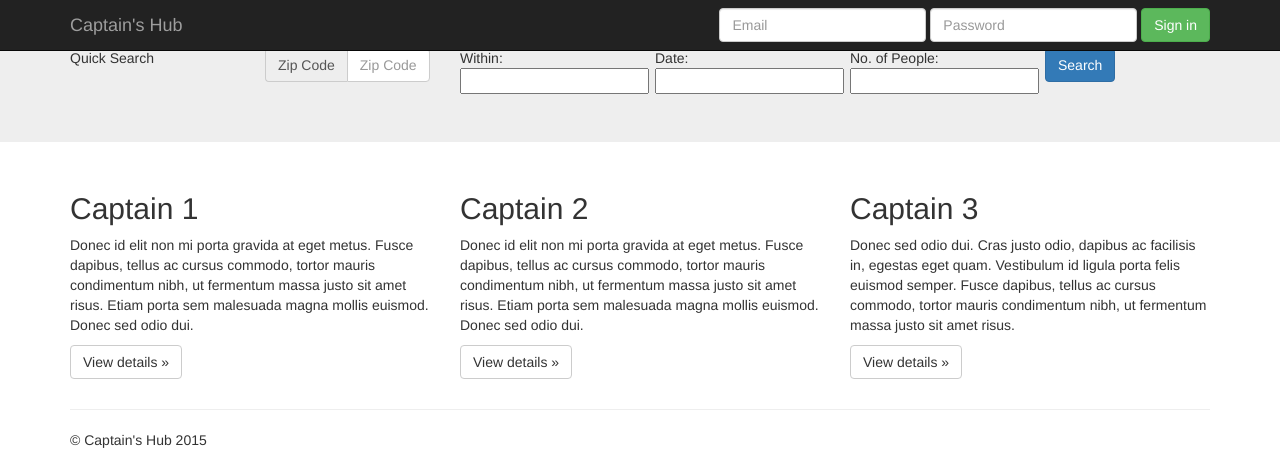
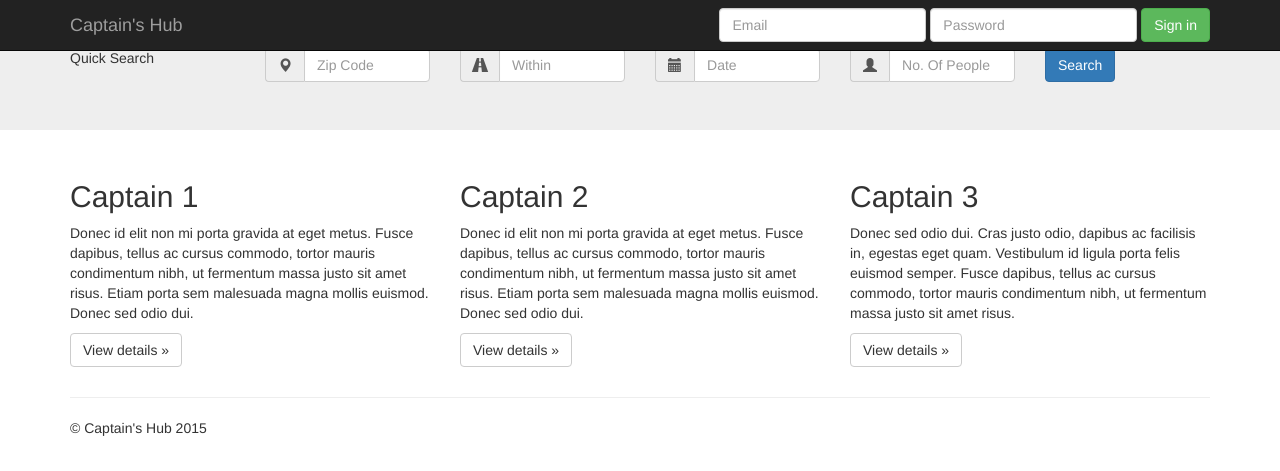
Before and after one commit to baugusli/ba_site, a PHP site: page / in a window 1280 px wide. Shown: the top 471 px of the page. Run offline with PHP 8.4, Linux system fonts and the light colour scheme; some libraries are stand-ins or nearby versions.

Commit message:
Split up index and add glyphicon
Splitted up index to header.php, guestNav.php and index.php

header.php contain fix meta and linking to css and js.
guestNav.php contain navigation bar used by guest to login.

Added glyphicons to search input field

```diff
--- /dev/null
+++ b/header/header.php
@@ -0,0 +1,30 @@
+
+<meta name="author" content="Bryan Austin Augusli, Nazira Bukhari, John Youngblut, Sagar Singh, Harka Rai, William Parker, Jacinta Lam">
+<meta name="robots" content="index,follow" />
+
+
+  <link href="assets/css/bootstrap.min.css" rel="stylesheet">
+  <!-- HTML5 shim and Respond.js for IE8 support of HTML5 elements and media queries -->
+    <!-- WARNING: Respond.js doesn't work if you view the page via file:// -->
+    <!--[if lt IE 9]>
+      <script src="https://oss.maxcdn.com/html5shiv/3.7.2/html5shiv.min.js"></script>
+      <script src="https://oss.maxcdn.com/respond/1.4.2/respond.min.js"></script>
+    <![endif]-->
+
+
+  <!-- 32x32 -->
+  <!--[if IE]><link rel="shortcut icon" href="assets/icon/baugusli.ico"><![endif]-->
+
+  <!-- Touch Icons - iOS and Android 2.1+ 180x180 pixels in size. -->
+  <link rel="apple-touch-icon-precomposed" href="">
+
+  <!--196x196 -->
+  <link rel="icon" href="">
+
+
+  <!-- jQuery (necessary for Bootstrap's JavaScript plugins) -->
+    <script src="https://ajax.googleapis.com/ajax/libs/jquery/1.11.3/jquery.min.js"></script>
+    <!-- Include all compiled plugins (below), or include individual files as needed -->
+    <script src="assets/js/bootstrap.min.js"></script>
+
+ </head>
--- a/index.php
+++ b/index.php
@@ -1,71 +1,31 @@
 <!DOCTYPE html>
 <html lang="en">
  <head>
+
+  <!-- IMPT do not delete the first three meta tag. Used for bootstrap -->
   <meta charset="UTF-8">
-   <meta http-equiv="X-UA-Compatible" content="IE=edge">
-    <meta name="viewport" content="width=device-width, initial-scale=1">
+  <meta http-equiv="X-UA-Compatible" content="IE=edge">
+  <meta name="viewport" content="width=device-width, initial-scale=1">
 
-   <title>Captains' Hub</title>
+  <title>Captains' Hub</title>
+
+  <!-- The following three meta is for SEO. Change accordingly for each page. -->
+  <meta name="title" content="Captain's Hub" />
   <meta name="description" content="Captains' Hub is a portal where anglers can search for the best captain that serves charter boat services to take the anglers fishing.">
-<meta name="keywords" content="Portal,Captains,Hub,Captains' Hub, Charter Boat, Fishing, Fish, Tour Guide ">
-<meta name="author" content="Bryan Austin Augusli, Nazira Bukhari, John Youngblut, Sagar Singh, Harka Rai, William Parker, Jacinta Lam">
-<meta name="robots" content="index,follow" />
-<meta name="title" content="Captain's Hub" />
+  <meta name="keywords" content="Portal,Captains,Hub,Captains' Hub, Charter Boat, Fishing, Fish, Tour Guide ">
 
 
-  <link href="assets/css/bootstrap.min.css" rel="stylesheet">
-  <!-- HTML5 shim and Respond.js for IE8 support of HTML5 elements and media queries -->
-    <!-- WARNING: Respond.js doesn't work if you view the page via file:// -->
-    <!--[if lt IE 9]>
-      <script src="https://oss.maxcdn.com/html5shiv/3.7.2/html5shiv.min.js"></script>
-      <script src="https://oss.maxcdn.com/respond/1.4.2/respond.min.js"></script>
-    <![endif]-->
-
-
-  <!-- 32x32 -->
-  <!--[if IE]><link rel="shortcut icon" href="assets/icon/baugusli.ico"><![endif]-->
-
-  <!-- Touch Icons - iOS and Android 2.1+ 180x180 pixels in size. -->
-  <link rel="apple-touch-icon-precomposed" href="">
-
-  <!--196x196 -->
-  <link rel="icon" href="">
-
-
-  <!-- jQuery (necessary for Bootstrap's JavaScript plugins) -->
-    <script src="https://ajax.googleapis.com/ajax/libs/jquery/1.11.3/jquery.min.js"></script>
-    <!-- Include all compiled plugins (below), or include individual files as needed -->
-    <script src="assets/js/bootstrap.min.js"></script>
-  <style>
-
-  </style>
- </head>
+  <!-- header.php contains js,css, and favicon links and some fix meta for SEO. -->
+  <?php
+  require "header/header.php";
+  ?>
 
  <body>
-   <nav class="navbar navbar-inverse navbar-fixed-top">
-      <div class="container">
-        <div class="navbar-header">
-          <button type="button" class="navbar-toggle collapsed" data-toggle="collapse" data-target="#navbar" aria-expanded="false" aria-controls="navbar">
-            <span class="sr-only">Toggle navigation</span>
-            <span class="icon-bar"></span>
-            <span class="icon-bar"></span>
-            <span class="icon-bar"></span>
-          </button>
-          <a class="navbar-brand" href="#">Captain's Hub</a>
-        </div>
-        <div id="navbar" class="navbar-collapse collapse">
-          <form class="navbar-form navbar-right">
-            <div class="form-group">
-              <input type="text" placeholder="Email" class="form-control">
-            </div>
-            <div class="form-group">
-              <input type="password" placeholder="Password" class="form-control">
-            </div>
-            <button type="submit" class="btn btn-success">Sign in</button>
-          </form>
-        </div><!--/.navbar-collapse -->
-      </div>
-    </nav>
+
+   <!-- navigation folder stores the dynamic navigation bar. If user logn, it will retrieve different nav bar (Capt / User nav). -->
+   <?php
+    include_once "navigation/guestNav.php";
+   ?>
 
     <!-- Main jumbotron for a primary marketing message or call to action -->
     <div class="jumbotron">
@@ -76,15 +36,44 @@
         <div class="row">
 		  <div class="col-md-2"> Quick Search </div>
 		  <div class="col-md-2">
-		     <div class="input-group"> <div class="input-group-addon">Zip Code</div>
+		     <div class="input-group">
+			    <div class="input-group-addon">
+			       <span class="glyphicon glyphicon-map-marker" aria-hidden="true"></span>
+				</div>
 			 <input type="text" class="form-control" id="searchZipCode" name="searchZipCode"placeholder="Zip Code">
 
 			 </div>
 
 		  </div>
-		  <div class="col-md-2"> Within: <input type="text" name="searchWithinRange"/></div>
-		  <div class="col-md-2"> Date: <input type="text" name="searchDate"/></div>
-		  <div class="col-md-2"> No. of People: <input type="text" name="searchNoOfPpl"/></div>
+
+		  <div class="col-md-2">
+            <div class="input-group">
+			    <div class="input-group-addon">
+			       <span class="glyphicon glyphicon-road" aria-hidden="true"></span>
+				</div>
+			 <input type="text" class="form-control" id="searchWithinRange" name="searchWithinRange" placeholder="Within">
+			 </div>
+          </div>
+
+		  <div class="col-md-2">
+              <div class="input-group">
+			    <div class="input-group-addon">
+			       <span class="glyphicon glyphicon-calendar" aria-hidden="true"></span>
+				</div>
+			 <input type="text" class="form-control" id="searchDate" name="searchDate"placeholder="Date">
+			 </div>
+		</div>
+
+		  <div class="col-md-2">
+             <div class="input-group">
+			    <div class="input-group-addon">
+			       <span class="glyphicon glyphicon-user" aria-hidden="true"></span>
+				</div>
+			 <input type="text" class="form-control" id="searchNoOfPppl" name="searchNoOfPppl" placeholder="No. Of People"> <!--RETRIEVE DYNAMICALLY FROM THE MAX NO OF PEOPLE OUR BIGGEST BOAT CAN HANDLE -->
+			 </div>
+		 </div>
+
+
 		  <div class="col-md-2"> <button type="submit" class="btn btn-primary">Search</button> </div>
 		 </form>
 
--- /dev/null
+++ b/navigation/guestNav.php
@@ -0,0 +1,24 @@
+  <nav class="navbar navbar-inverse navbar-fixed-top">
+      <div class="container">
+        <div class="navbar-header">
+          <button type="button" class="navbar-toggle collapsed" data-toggle="collapse" data-target="#navbar" aria-expanded="false" aria-controls="navbar">
+            <span class="sr-only">Toggle navigation</span>
+            <span class="icon-bar"></span>
+            <span class="icon-bar"></span>
+            <span class="icon-bar"></span>
+          </button>
+          <a class="navbar-brand" href="#">Captain's Hub</a>
+        </div>
+        <div id="navbar" class="navbar-collapse collapse">
+          <form class="navbar-form navbar-right">
+            <div class="form-group">
+              <input type="text" placeholder="Email" class="form-control">
+            </div>
+            <div class="form-group">
+              <input type="password" placeholder="Password" class="form-control">
+            </div>
+            <button type="submit" class="btn btn-success">Sign in</button>
+          </form>
+        </div><!--/.navbar-collapse -->
+      </div>
+    </nav>
```
